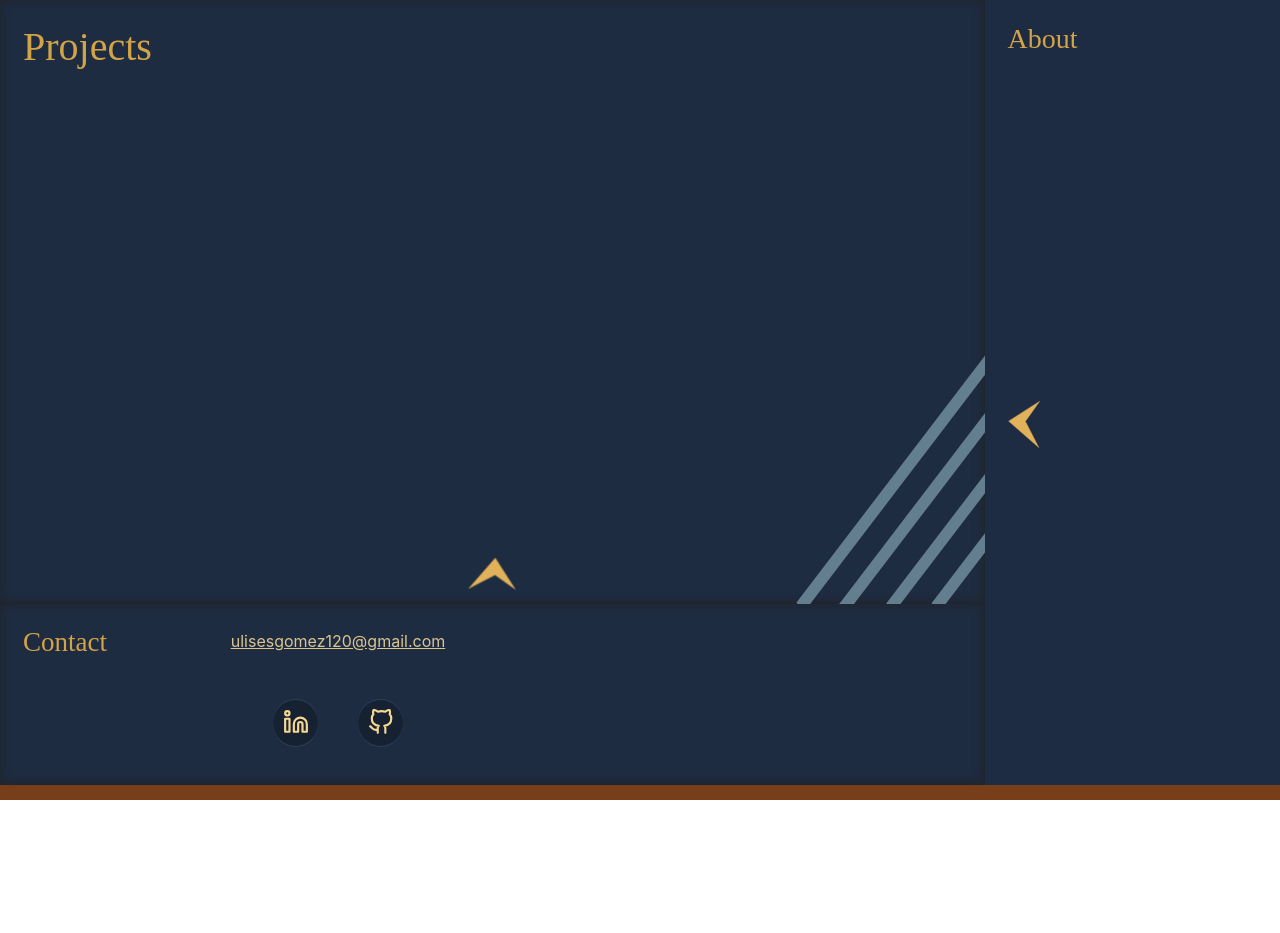
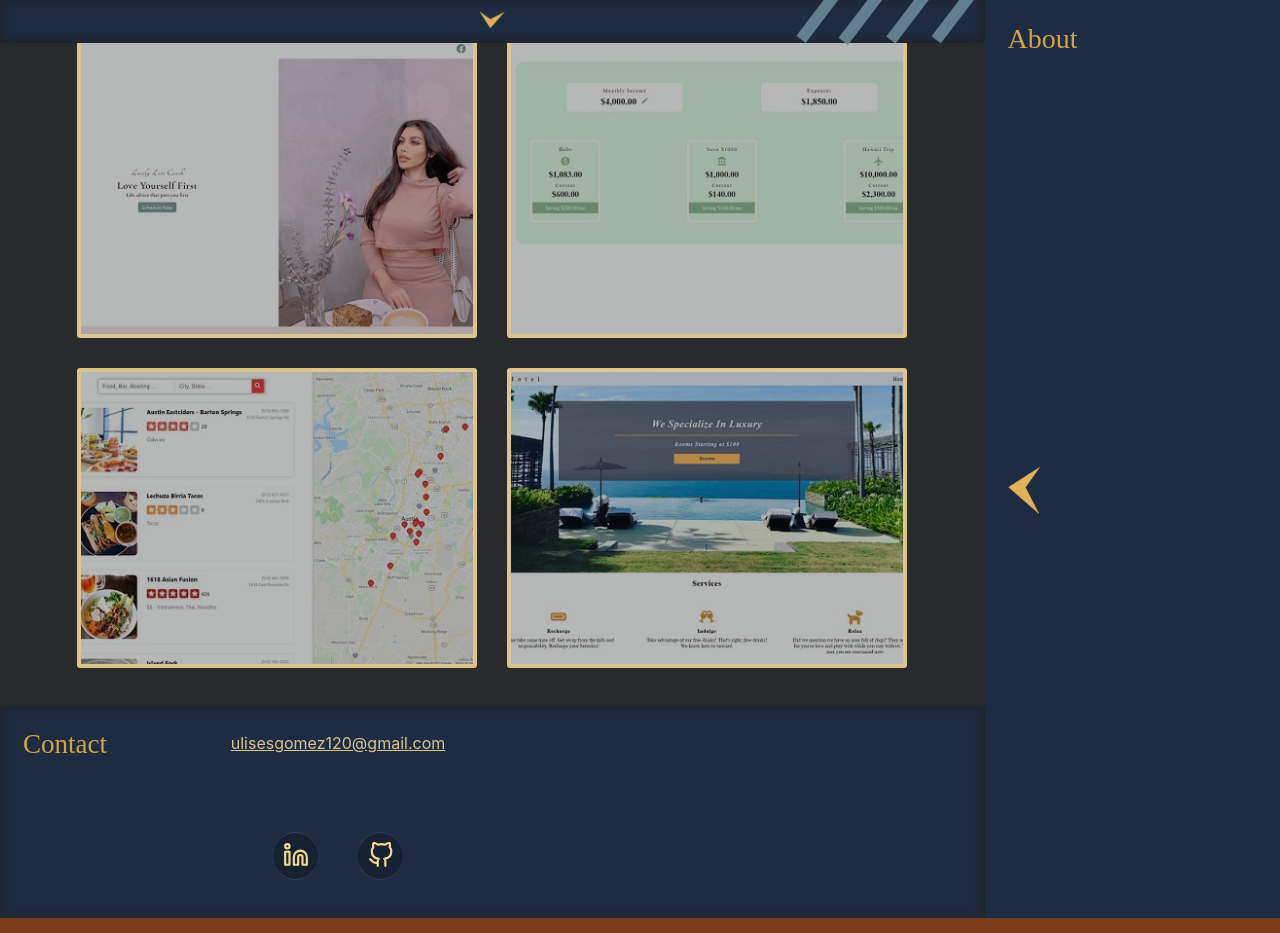
Before and after one commit to ulisesgomez120/portfolio, a React (Create React App) app: page / in a window 1280 px wide. Before the commit the page ends 800 px from the top, so only its background shows below. Built offline with nearby package versions, Linux system fonts and the light colour scheme; a web font is replaced by a local one.

Commit message:
added open state to projects sections

```diff
--- a/src/components/desktop/DesktopContainer.js
+++ b/src/components/desktop/DesktopContainer.js
@@ -17,7 +17,7 @@ const Grid = styled.main`
 
 const DesktopContainer = () => {
   let [aboutOpen, setAboutOpen] = useState(false);
-  let [projectsOpen, setProjectsOpen] = useState(false);
+  let [projectsOpen, setProjectsOpen] = useState(true);
   const toggleProjectsOpen = (event) => {
     if (event.key === "Enter" || event.type === "click") {
       if (aboutOpen) setAboutOpen(false);
@@ -36,7 +36,7 @@ const DesktopContainer = () => {
 
       <About toggleOpen={toggleAboutOpen} open={aboutOpen} />
 
-      <Contact desktop="desktop" />
+      <Contact desktop='desktop' />
     </Grid>
   );
 };
--- a/src/components/mobile/Projects.js
+++ b/src/components/mobile/Projects.js
@@ -22,12 +22,12 @@ const ProjectsContainer = styled.section`
 `;
 
 const projectJsx = projectsData.map(({ imgUrl, siteUrl }, i) => (
-  <Project key={i} imgUrl={imgUrl} url={siteUrl} mobile="mobile" />
+  <Project key={i} imgUrl={imgUrl} url={siteUrl} mobile='mobile' />
 ));
 
 const Projects = () => {
   return (
-    <ProjectsContainer id="projects">
+    <ProjectsContainer id='projects'>
       <h1 style={{ flex: "1 0 100%", textAlign: "center" }}>Projects</h1>
       {projectJsx}
     </ProjectsContainer>
```
